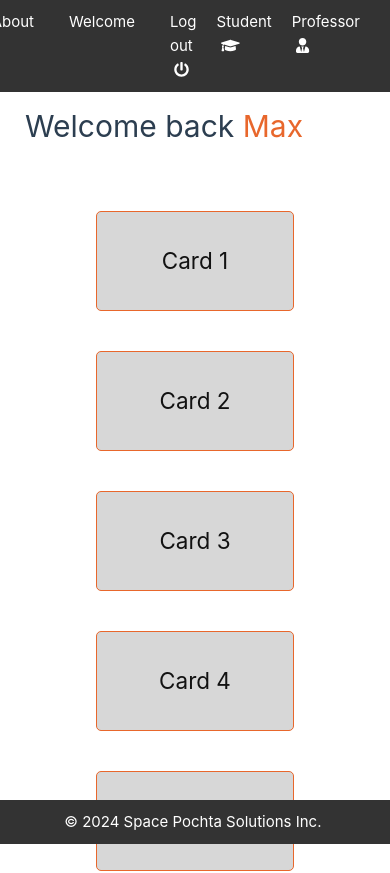
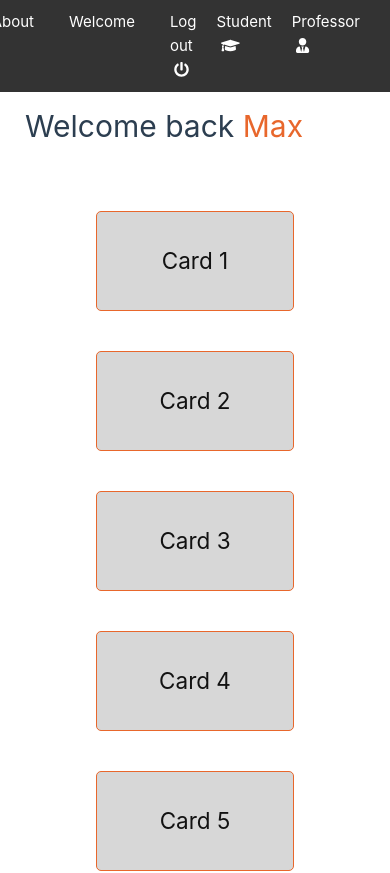
Before and after one commit to JonnyS02/hci_project, a Vue app: page /home in a window 390 px wide. Shown: the top 873 px of the page. Built offline with nearby package versions, Linux system fonts and the light colour scheme.

Commit message:
responsive style

```diff
--- a/src/components/footerC.vue
+++ b/src/components/footerC.vue
@@ -30,4 +30,11 @@ body {
     display: flex;
     flex-direction: column;
 }
+
+@media only screen and (max-width: 1020px) {
+  .footer {
+    position: unset;
+    margin-top: 10px;
+  }
+}
 </style>
```
